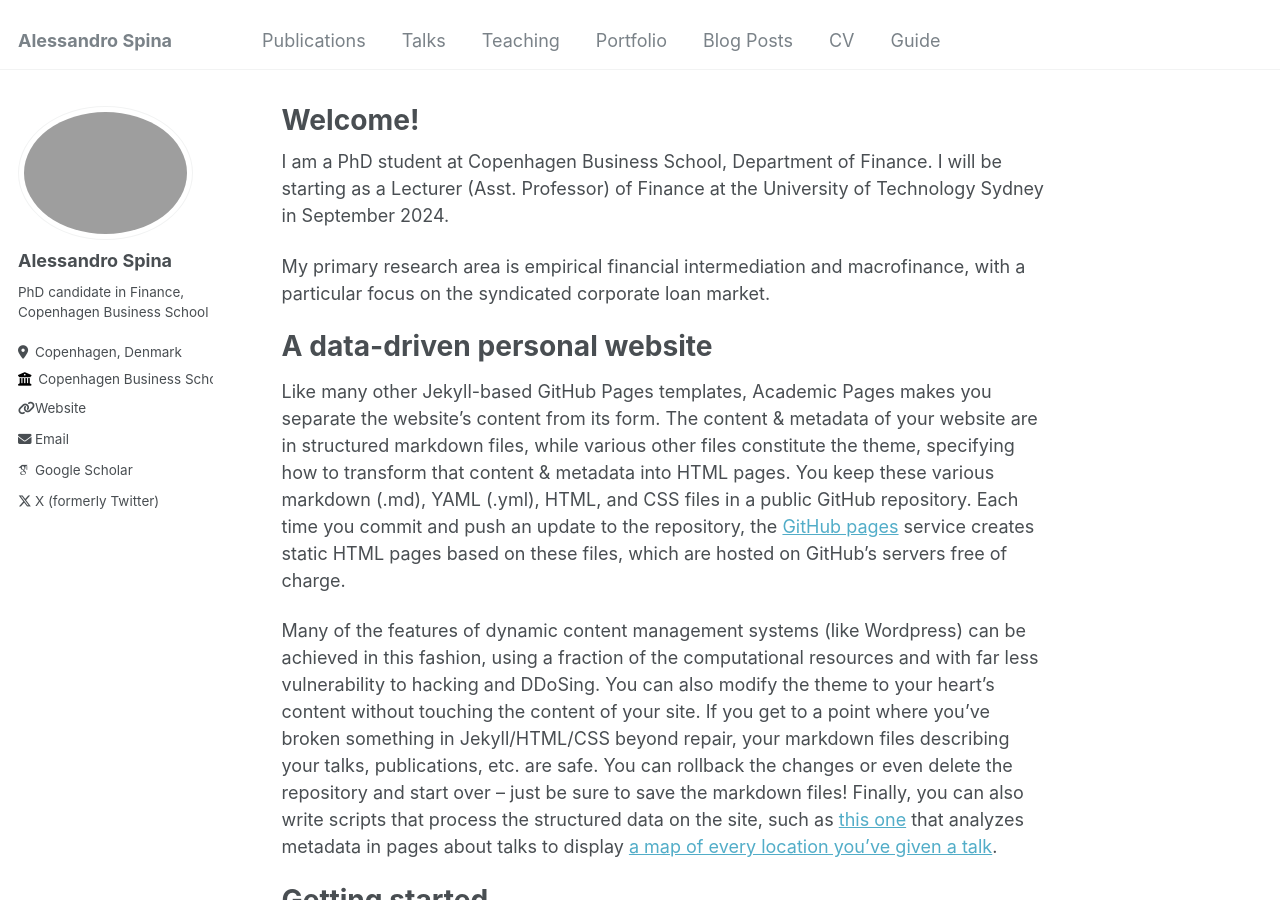
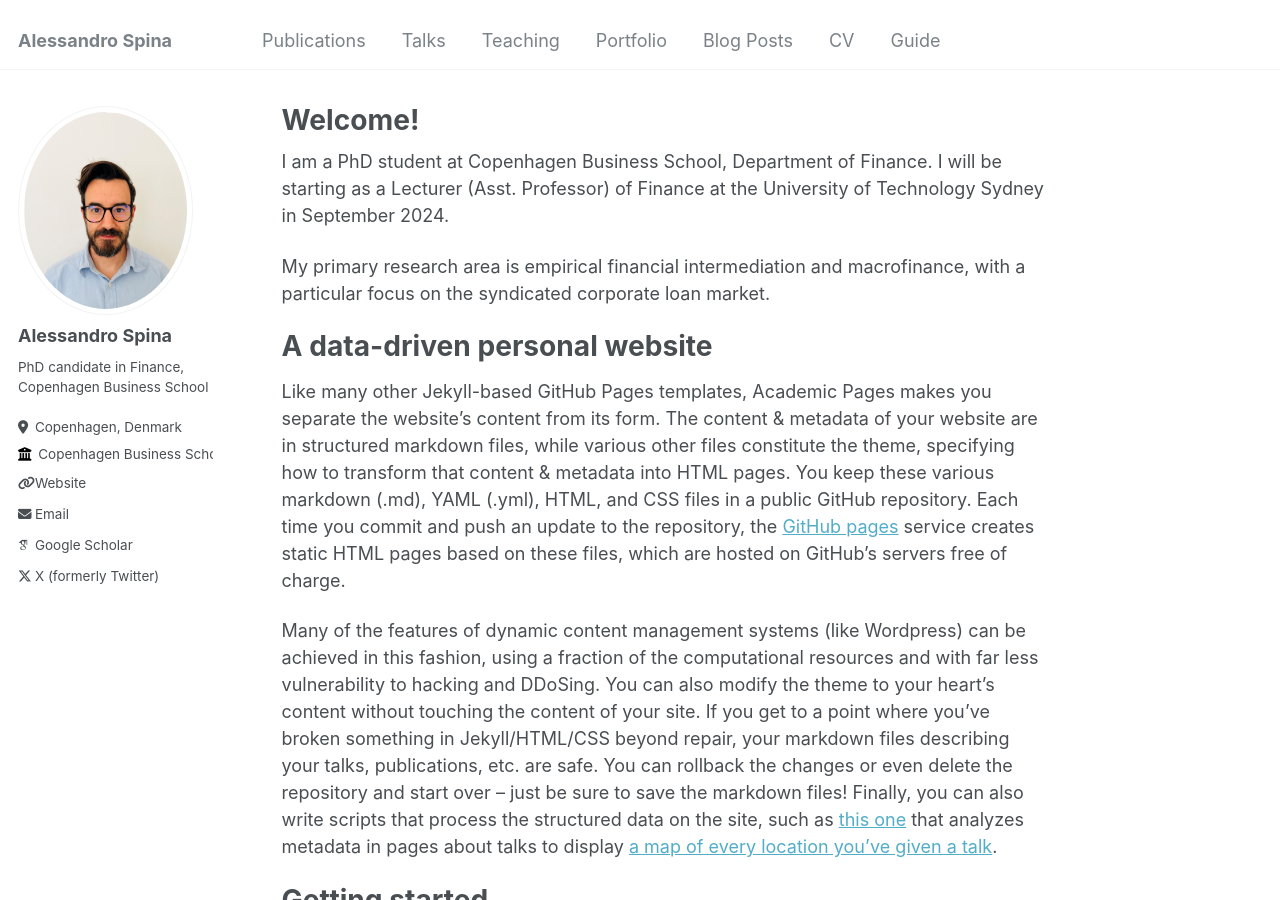
Before and after one commit to aspi6246/aspi6246.github.io, a Jekyll site: the page built from _pages/about.md, in a window 1280 px wide and 900 px high. Built offline with Jekyll 4.4.1, drawn with Linux system fonts in a browser that asks for light colours; some web fonts are replaced.

Commit message:
Update _config.yml

```diff
--- a/_config.yml
+++ b/_config.yml
@@ -21,7 +21,7 @@ repository               : "academicpages/academicpages.github.io"
 #               Additional customization can be done by editing /_includes/author-profile.html
 author:
   # Biographic information
-  avatar           : "profile_1.jpg"
+  avatar           : "profile_1.png"
   name             : "Alessandro Spina"
   pronouns         : # example: "she/her"
   bio              : "PhD candidate in Finance,
```
